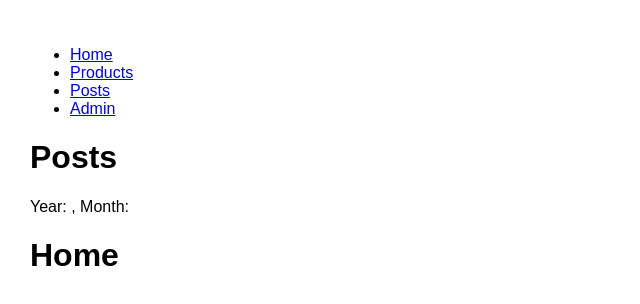
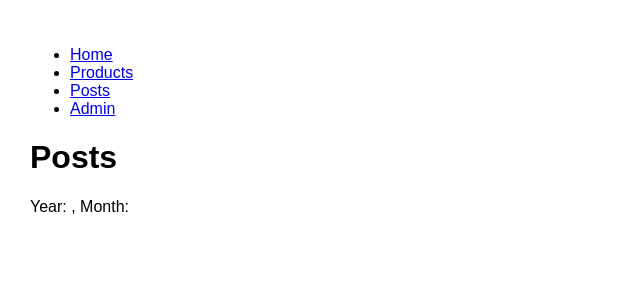
Before and after one commit to gerrymcdonnell/router-app, a React (Create React App) app: page /posts/1/1 in a window 1280 px wide. Shown: the top 304 px of the page, without its empty margins (0-640 px from the left). Built offline with nearby package versions, Linux system fonts and the light colour scheme.

Commit message:
switch vid 95 exact attribute for route

```diff
--- a/src/App.js
+++ b/src/App.js
@@ -22,7 +22,8 @@ class App extends Component {
           <Route path="/products" component={Products} />
           <Route path="/posts" component={Posts} />
           <Route path="/admin" component={Dashboard} />
-          <Route path="/" component={Home} />
+          {/**path must exactly match the forward slash*/}
+          <Route path="/" exact component={Home} />
         </div>
 
       </div>
```
